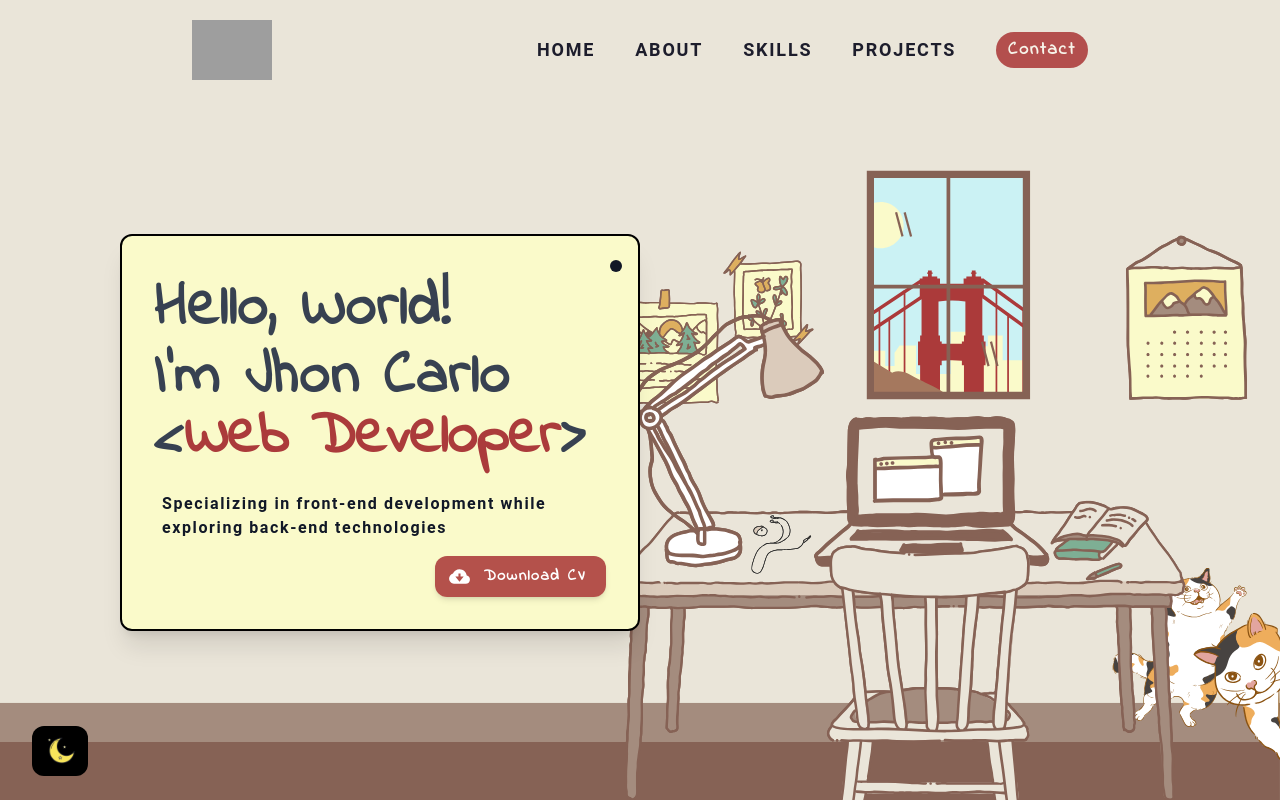
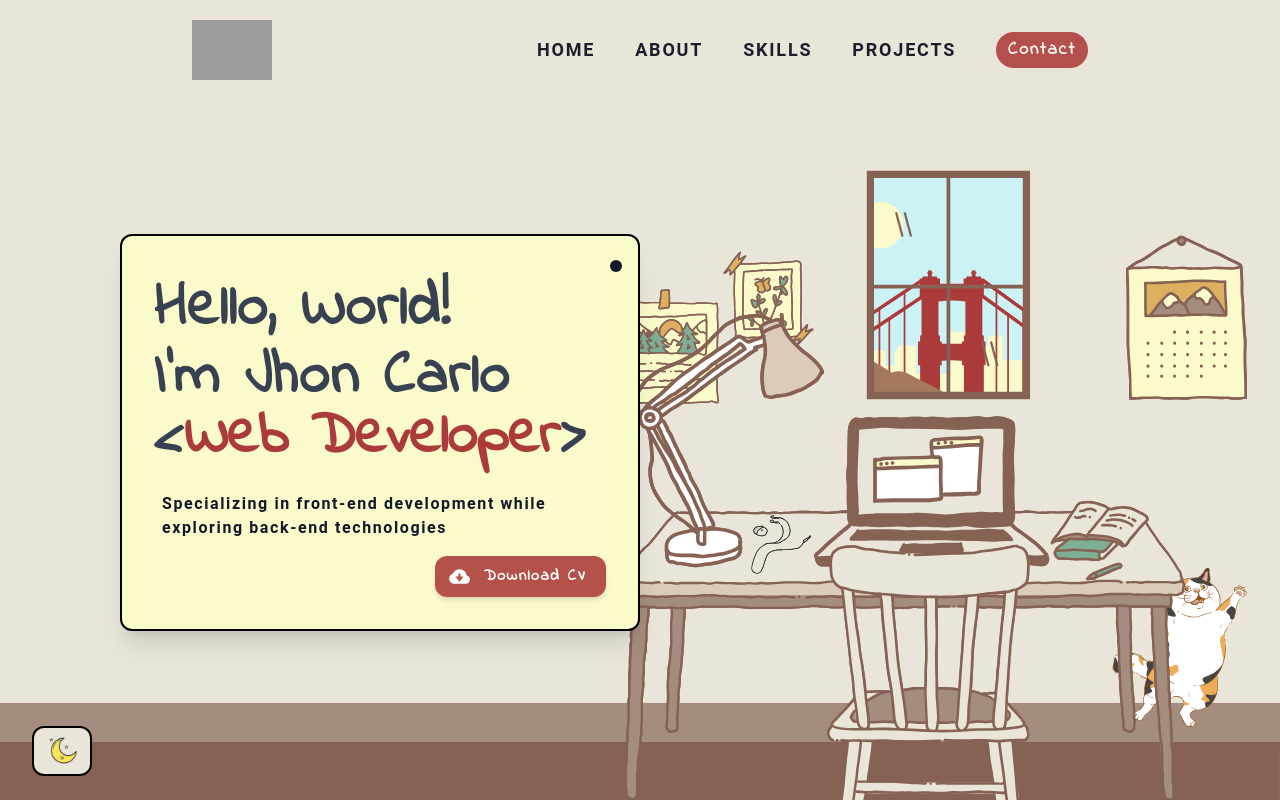
Before and after one commit to Jcarloluna/Eportfolio, a Next.js app: page / in a window 1280 px wide. Both pictures are taken after a click on the picture 1248 px from the left and 688 px from the top of the page. Shown: the top 800 px of the page. Built offline with nearby package versions, Linux system fonts and the light colour scheme; grey boxes are pictures that could not be loaded.

Commit message:
EP_footer/added_rolling_cat

```diff
--- a/components/DarkMode.tsx
+++ b/components/DarkMode.tsx
@@ -19,7 +19,7 @@ export const DarkModeButton = () => {
   return (
     <div
       onClick={handleToggle}
-      className="overflow-hidden fixed bottom-6 max-w-[50] max-h-[50px] left-8 duration-500 dark:bg-white bg-black z-[100] flex justify-center items-center px-2 rounded-xl cursor-pointer font-indie tracking-widest"
+      className="overflow-hidden fixed bottom-6 max-w-[50] max-h-[50px] left-8 duration-500 bg-[#eae5d9] border-2  border-black z-[100] flex justify-center items-center px-2 rounded-xl cursor-pointer font-indie tracking-widest"
     >
       <div className="relative">
         <Image
--- a/components/Footer.tsx
+++ b/components/Footer.tsx
@@ -1,4 +1,4 @@
-import React from "react";
+import React, { useEffect, useState } from "react";
 import { Link as ReactLink } from "react-scroll";
 import Image from "next/image";
 import { FaGithub } from "react-icons/fa";
@@ -13,7 +13,16 @@ export const Footer: React.FC<{}> = () => {
   const { ref: footerRef, inView: isFooterVisible } = useInView({
     // triggerOnce: true,
   });
+  const [toggleCat, setToggleCat] = useState<boolean>(false);
   const darkMode = useSelector((state: IRoot) => state.darkMode.darkModeState);
+
+  const handleToggleCat = () => {
+    setToggleCat(true);
+    setTimeout(() => {
+      setToggleCat(false);
+    }, 6000);
+  };
+
   return (
     <section ref={footerRef} className={`relative `}>
       <Image
@@ -25,14 +34,24 @@ export const Footer: React.FC<{}> = () => {
           isFooterVisible ? "" : "-translate-x-[500px]"
         }`}
       />
+      {toggleCat && (
+        <Image
+          src={`/assets/rollingCat.svg`}
+          width={160}
+          height={160}
+          alt="Picture"
+          className={`absolute z-10 bottom-0 left-0 -translate-y-8 rotate-[180deg] translate-x-[-800px] animate-roll`}
+        />
+      )}
       <Image
         src="/assets/catWall.svg"
         width={160}
         height={160}
+        onClick={handleToggleCat}
         alt="Picture"
-        className={`fixed z-10 bottom-0 right-0 -translate-y-8 translate-x-12 duration-500 ease-in-out ${
+        className={`fixed cursor-pointer z-10 bottom-0 right-0 -translate-y-8 translate-x-12 duration-500 ease-in-out ${
           isFooterVisible && !darkMode ? "" : "translate-x-[160px]"
-        } `}
+        } ${toggleCat ? "translate-x-[160px]" : ""} `}
       />
       <div className="max-w-screen-xl px-4 py-12 mx-auto space-y-8 pb-[260px] md:pb-12 overflow-hidden sm:px-6 lg:px-8">
         <div className="flex flex-wrap justify-center -mx-5 -my-2">
@@ -72,7 +91,6 @@ export const Footer: React.FC<{}> = () => {
         </div>
         <p className="mt-8 text-base leading-6 text-center text-gray-900">
           © Designed and Developed by Jhon Carlo with Caffeine
-
         </p>
       </div>
       <div className="border-b-[40px] border-b-[#A48C7E] border-t-[20px] border-t-[#b9a395]" />
--- a/styles/globals.css
+++ b/styles/globals.css
@@ -176,19 +176,30 @@ html {
 }
 
 .animate-roll{
-  animation: roll 1s ease-in 0s 1 normal forwards;
+  animation: roll 4s ease-in-out 1s 1 normal;
 }
 
 @keyframes roll {
 	0% {
-		opacity: .50;
-		transform: translateX(-150px) rotate(-200deg);
+		transform: translateX(-10vw) rotate(0deg);
+	}
+	10% {
+		transform: translateX(0vw) rotate(180deg);
+	}
+	30% {
+		transform: translateX(30vw) rotate(360deg);
+	}
+	50% {
+		transform: translateX(60vw) rotate(720deg);
+	}
+	80% {
+		transform: translateX(90vw) rotate(1080deg);
 	}
 
 	100% {
-		opacity: 1;
-		transform: translateX(0) rotate(0deg);
+		transform: translateX(140vw) rotate(1440deg);
 	}
+
 }
 
 .custom-shadow-inner {
```
Also changed, not shown: public/assets/rollingCat.svg (added).
